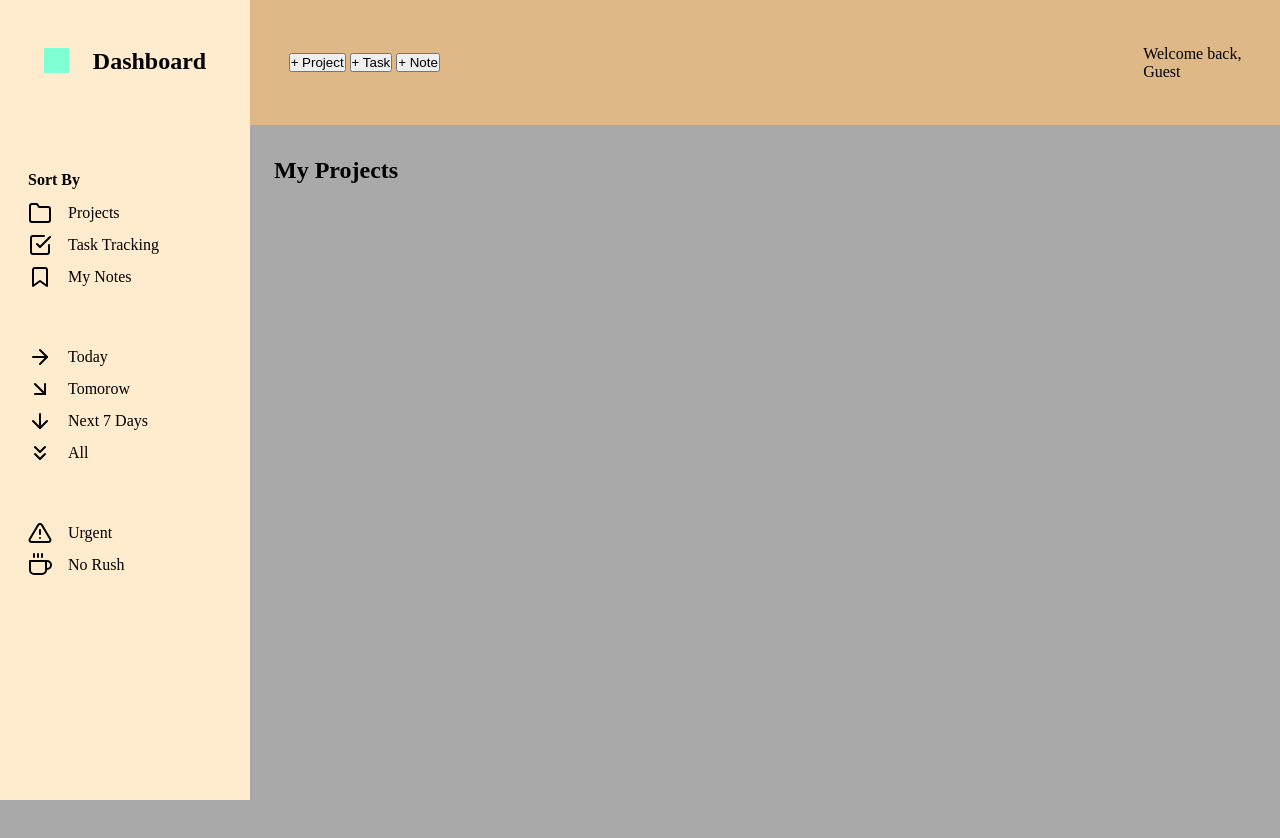
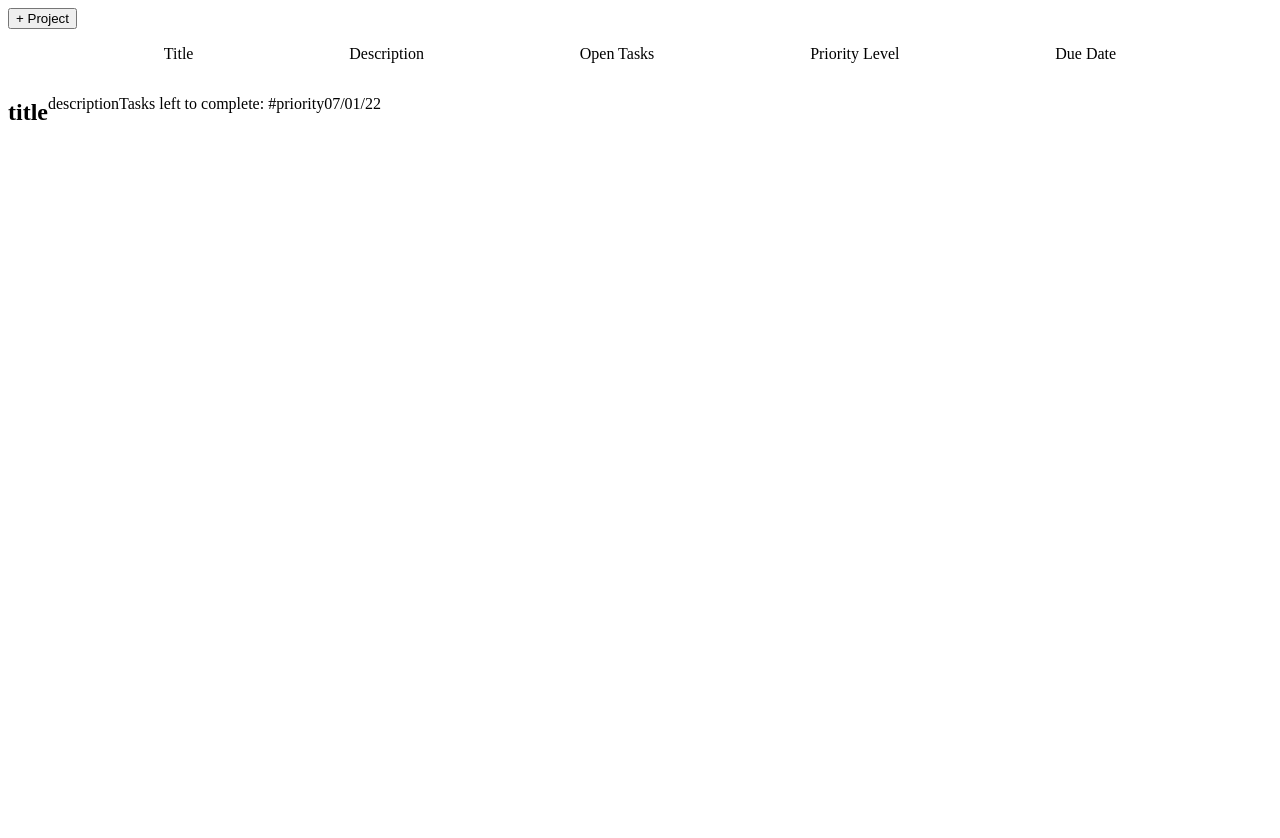
Before and after one commit to Jonathan-Evey/Project-Manager-Dashboard, a plain HTML site: page index.html in a window 1280 px wide. Shown: the top 838 px of the page. After the commit the page ends 800 px from the top, so only its background shows below. Drawn offline with Linux system fonts and the light colour scheme.

Commit message:
started over from scratch, starting from js first

```diff
--- a/index.html
+++ b/index.html
@@ -5,66 +5,68 @@
     <meta http-equiv="X-UA-Compatible" content="IE=edge">
     <meta name="viewport" content="width=device-width, initial-scale=1.0">
     <link rel="stylesheet" href="style.css">
-    <title>Document</title>
+    <script src="./dist/runtime.bundle.js"></script>
+    <title>Todo Lists</title>
 </head>
 <body>
-<header>
-    <div class="header-container">
-        <div class="">
-            <button>+ Project</button>
-            <button>+ Task</button>
-            <button>+ Note</button>
-        </div>
-        <div>
-            <p>Welcome back,</p>
-            <p>Guest</p>
-        </div>
+    <script src="./dist/index.bundle.js" defer></script>
+
+    <button id="open-project-modal-btn">+ Project</button>
+
+    <div class="projects-list-header">
+        <p>Title</p>
+        <p>Description</p>
+        <p>Open Tasks</p>
+        <p>Priority Level</p>
+        <p>Due Date</p>
     </div>
-</header>
 
-<main>
-    <div class="main-container">
-        <h2>My Projects</h2>
+    <div class="project-card">
+        <h2>title</h2>
+        <p>description</p>
+        <P>Tasks left to complete: #</P>
+        <p>priority</p>
+        <p>07/01/22</p>
+    </div>
 
-    </div>
-</main>
 
-<aside>
-    <div class="main-nav">
-        <div class="title-container">
-            <div class="nav-bar-logo"></div>
-            <h1>Dashboard</h1>
-        </div>
+    <dialog class="add-new-project-modal" id="add-new-project-modal">
+        <form class="new-project-form">
+            <label for="project_title">Project Name:</label>
+            <input type="text" name="title" id="project_title" placeholder="Test Project">
 
-        <h4>Sort By</h4>
-        <ul>
-            <li><svg xmlns="http://www.w3.org/2000/svg" width="24" height="24" viewBox="0 0 24 24" fill="none" stroke="currentColor" stroke-width="2" stroke-linecap="round" stroke-linejoin="round" class="feather feather-folder"><path d="M22 19a2 2 0 0 1-2 2H4a2 2 0 0 1-2-2V5a2 2 0 0 1 2-2h5l2 3h9a2 2 0 0 1 2 2z"></path></svg>
-                <span>Projects</span></li>
-            <li><svg xmlns="http://www.w3.org/2000/svg" width="24" height="24" viewBox="0 0 24 24" fill="none" stroke="currentColor" stroke-width="2" stroke-linecap="round" stroke-linejoin="round" class="feather feather-check-square"><polyline points="9 11 12 14 22 4"></polyline><path d="M21 12v7a2 2 0 0 1-2 2H5a2 2 0 0 1-2-2V5a2 2 0 0 1 2-2h11"></path></svg>
-                <span>Task Tracking</span></li>
-            <li><svg xmlns="http://www.w3.org/2000/svg" width="24" height="24" viewBox="0 0 24 24" fill="none" stroke="currentColor" stroke-width="2" stroke-linecap="round" stroke-linejoin="round" class="feather feather-bookmark"><path d="M19 21l-7-5-7 5V5a2 2 0 0 1 2-2h10a2 2 0 0 1 2 2z"></path></svg>
-                <span>My Notes</span></li>
-        </ul>
+            <label for="project_description">Project Description:</label>
+            <textarea type="text" name="description" id="project_description" placeholder="Detailed project infromation..."></textarea>
 
-        <ul>
-            <li><svg xmlns="http://www.w3.org/2000/svg" width="24" height="24" viewBox="0 0 24 24" fill="none" stroke="currentColor" stroke-width="2" stroke-linecap="round" stroke-linejoin="round" class="feather feather-arrow-right"><line x1="5" y1="12" x2="19" y2="12"></line><polyline points="12 5 19 12 12 19"></polyline></svg>
-                <span>Today</span></li>
-            <li><svg xmlns="http://www.w3.org/2000/svg" width="24" height="24" viewBox="0 0 24 24" fill="none" stroke="currentColor" stroke-width="2" stroke-linecap="round" stroke-linejoin="round" class="feather feather-arrow-down-right"><line x1="7" y1="7" x2="17" y2="17"></line><polyline points="17 7 17 17 7 17"></polyline></svg>
-                <span>Tomorow</span></li>
-            <li><svg xmlns="http://www.w3.org/2000/svg" width="24" height="24" viewBox="0 0 24 24" fill="none" stroke="currentColor" stroke-width="2" stroke-linecap="round" stroke-linejoin="round" class="feather feather-arrow-down"><line x1="12" y1="5" x2="12" y2="19"></line><polyline points="19 12 12 19 5 12"></polyline></svg>
-                <span>Next 7 Days</span></li>
-            <li><svg xmlns="http://www.w3.org/2000/svg" width="24" height="24" viewBox="0 0 24 24" fill="none" stroke="currentColor" stroke-width="2" stroke-linecap="round" stroke-linejoin="round" class="feather feather-chevrons-down"><polyline points="7 13 12 18 17 13"></polyline><polyline points="7 6 12 11 17 6"></polyline></svg>
-                <span>All</span></li>
-        </ul>
+            <label for="due_date">Complete by:</label>
+            <input type="date" name="dueDate" id="due_date">
 
-        <ul>
-            <li><svg xmlns="http://www.w3.org/2000/svg" width="24" height="24" viewBox="0 0 24 24" fill="none" stroke="currentColor" stroke-width="2" stroke-linecap="round" stroke-linejoin="round" class="feather feather-alert-triangle"><path d="M10.29 3.86L1.82 18a2 2 0 0 0 1.71 3h16.94a2 2 0 0 0 1.71-3L13.71 3.86a2 2 0 0 0-3.42 0z"></path><line x1="12" y1="9" x2="12" y2="13"></line><line x1="12" y1="17" x2="12.01" y2="17"></line></svg>
-                <span>Urgent</span></li>
-            <li><svg xmlns="http://www.w3.org/2000/svg" width="24" height="24" viewBox="0 0 24 24" fill="none" stroke="currentColor" stroke-width="2" stroke-linecap="round" stroke-linejoin="round" class="feather feather-coffee"><path d="M18 8h1a4 4 0 0 1 0 8h-1"></path><path d="M2 8h16v9a4 4 0 0 1-4 4H6a4 4 0 0 1-4-4V8z"></path><line x1="6" y1="1" x2="6" y2="4"></line><line x1="10" y1="1" x2="10" y2="4"></line><line x1="14" y1="1" x2="14" y2="4"></line></svg>
-                <span>No Rush</span></li>
-        </ul>
-    </div>
-</aside>
+            <fieldset class="priority-fieldset">
+                <legend>Project Urgency</legend>
+                <div>
+                    <input checked type="radio" name="priority" id="none" value="none" checked>
+                    <label for="none">None</label>
+                </div>
+                <div>
+                    <input type="radio" name="priority" id="low" value="low">
+                    <label for="low">Low</label>
+                </div>
+                <div>
+                    <input type="radio" name="priority" id="mid" value="mid">
+                    <label for="mid">Mid</label>
+                </div>
+                <div>
+                    <input type="radio" name="priority" id="high" value="high">
+                    <label for="high">High</label>
+                </div>
+                <div>
+                    <input type="radio" name="priority" id="urgent" value="urgent">
+                    <label for="urgent">Urgent</label>
+                </div>
+            </fieldset>
+            <button type="submit" id="save-project">Save Project</button>
+        </form>
+    </dialog>
 
 </body>
 </html>
--- a/style.css
+++ b/style.css
@@ -1,95 +1,19 @@
-* {
-    padding: 0;
-    margin: 0;
-    box-sizing: border-box;
-}
-
-body {
-    position: relative;
-    display: grid;
-    grid-template-rows: 125px 1fr;
-}
-
-
-header {
-    margin-left: 250px;
-    background-color: burlywood;
-}
-
-.header-container {
-    margin: 0 auto;
-    height: 100%;
-    width: 92.5%;
-    display: flex;
-    align-items: center;
-    justify-content: space-between;
-}
-
-main {
-    padding-left: 250px;
-    background-color: darkgray;
-    height: 200vh;
-}
-
-.main-container {
-    padding: 2rem 1.5rem;
-}
-
-aside {
-    position: fixed;
-    top: 0;
-    left: 0;
-    width: 250px;
-    height: 100vh;
-    background-color: blanchedalmond;
-}
-
-.main-nav {
+.new-project-form {
     display: flex;
     flex-direction: column;
 }
 
-.title-container {
+.priority-fieldset {
     display: flex;
-    align-self: center;
-    padding: 3rem 0 6rem 0;
+    flex-direction: row;
 }
 
-.title-container h1 {
-    margin-left: 1em;
+.projects-list-header,
+.project-card {
+    display: flex;
 }
 
-.nav-bar-logo {
-    height: 25px;
-    width: 25px;
-    background-color: aquamarine;
+.projects-list-header {
+    align-items: stretch;
+    justify-content: space-evenly;
 }
-
-.main-nav h4 {
-    padding: 0 0 0.5rem 1.75rem
-}
-
-.main-nav ul:nth-child(2){
-    margin-bottom: 5rem;
-}
-
-.main-nav ul {
-    margin-bottom: 3rem;
-}
-
-.main-nav li {
-    display: flex;
-    align-items: center;
-    justify-content: left;
-    padding: 0.25rem 0 0.25rem 0;
-    padding-left: 1.75rem;
-}
-
-.main-nav li span {
-    margin-left: 1rem;
-}
-
-.main-nav li:hover {
-    cursor: pointer;
-    background-color: aqua;
-}
```
